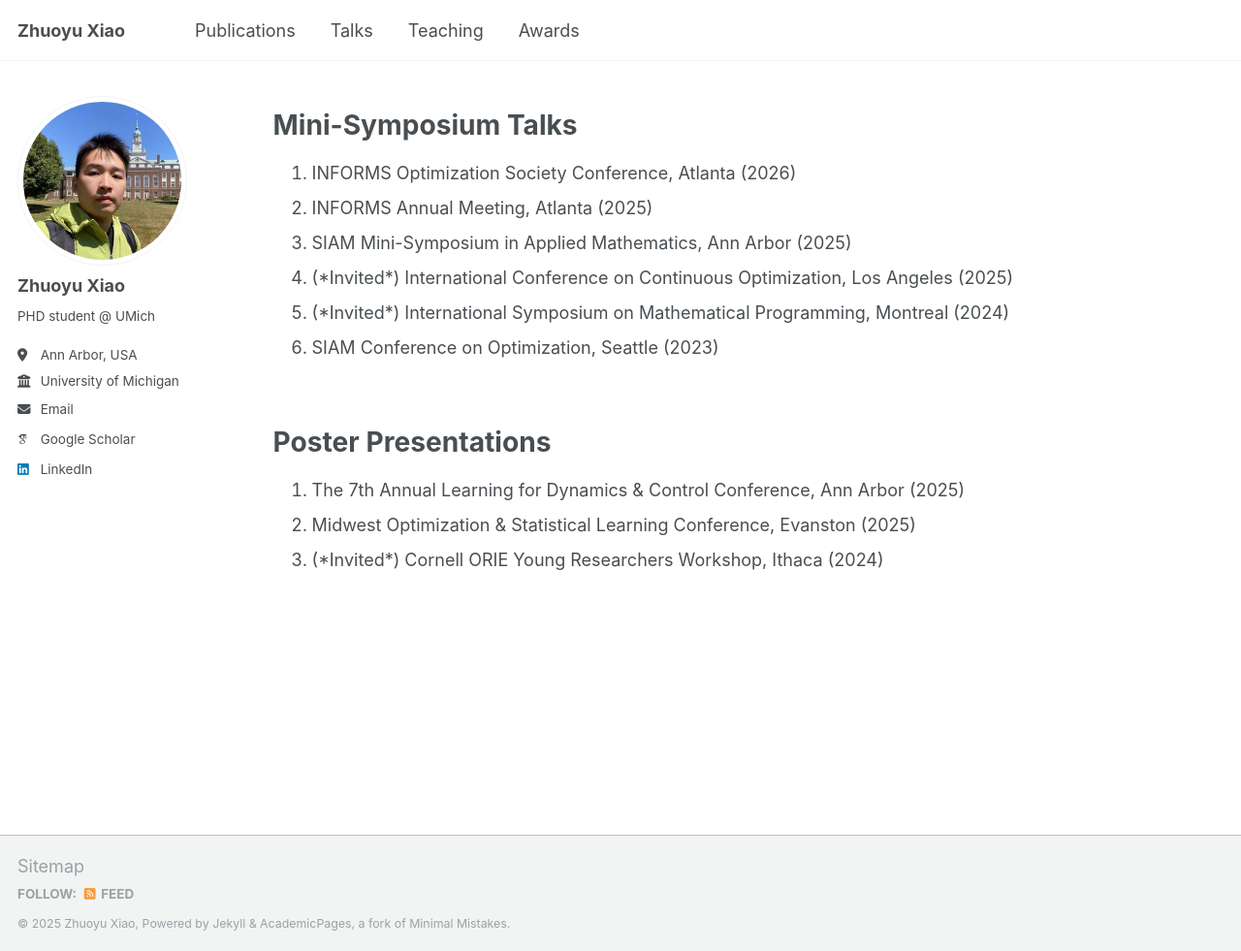
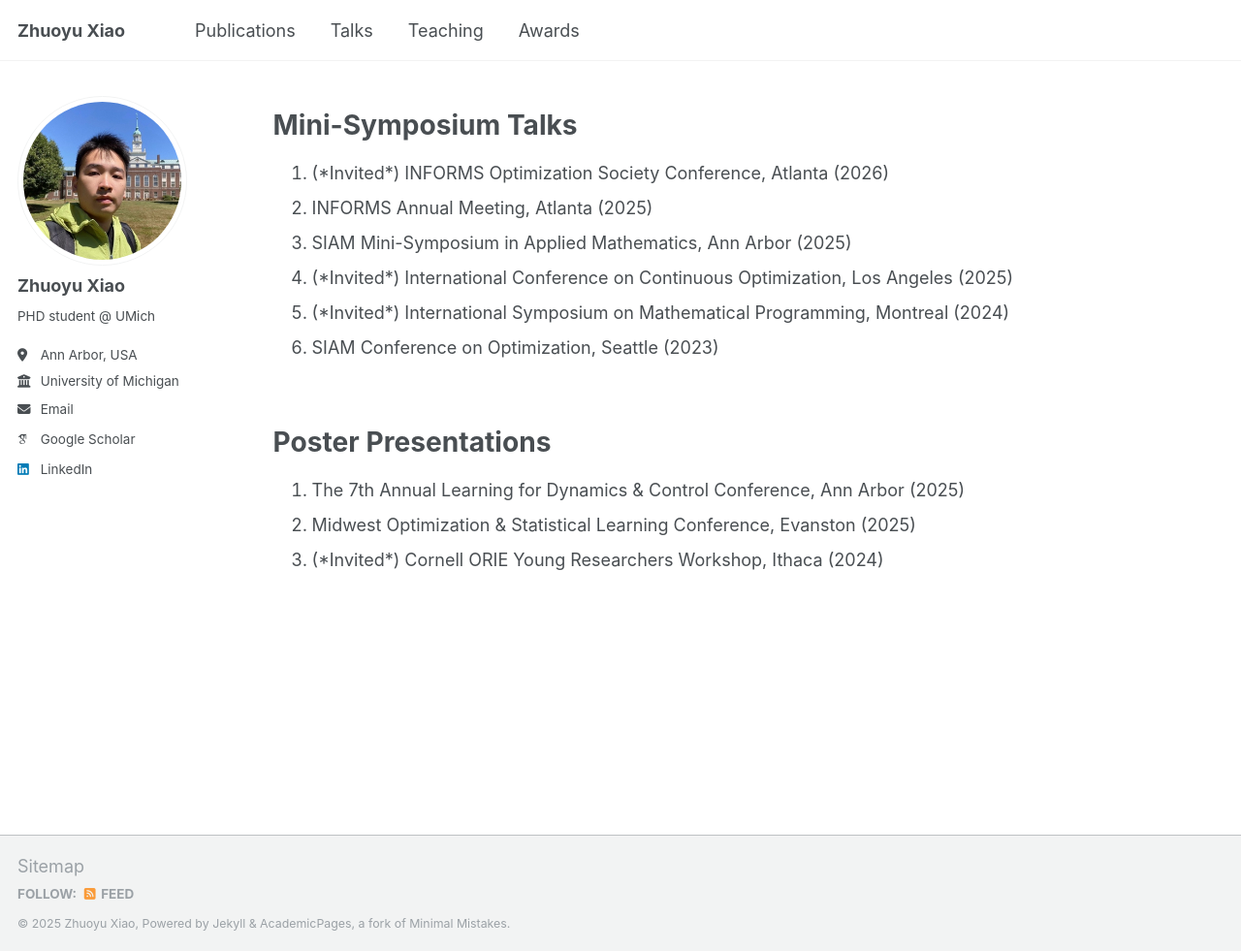
Before and after one commit to zyxiao97/zyxiao97.github.io, a Jekyll site: the page built from _pages/talks.md, in a window 1280 px wide and 981 px high. Shown: the whole window at 97% size. Built offline with Jekyll 4.4.1, drawn with Linux system fonts in a browser that asks for light colours; some web fonts are replaced.

Commit message:
Update talks.md

```diff
--- a/_pages/talks.md
+++ b/_pages/talks.md
@@ -8,7 +8,7 @@ author_profile: true
 Mini-Symposium Talks
 ======
 
-1. INFORMS Optimization Society Conference, Atlanta (2026)
+1. (\*Invited\*) INFORMS Optimization Society Conference, Atlanta (2026)
 2. INFORMS Annual Meeting, Atlanta (2025)
 3. SIAM Mini-Symposium in Applied Mathematics, Ann Arbor (2025)
 4. (\*Invited\*) International Conference on Continuous Optimization, Los Angeles (2025)
```
